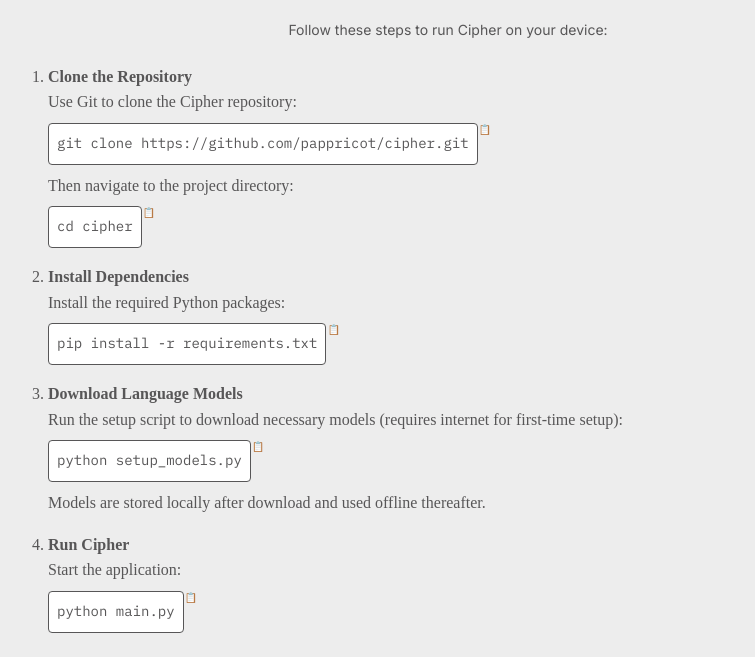
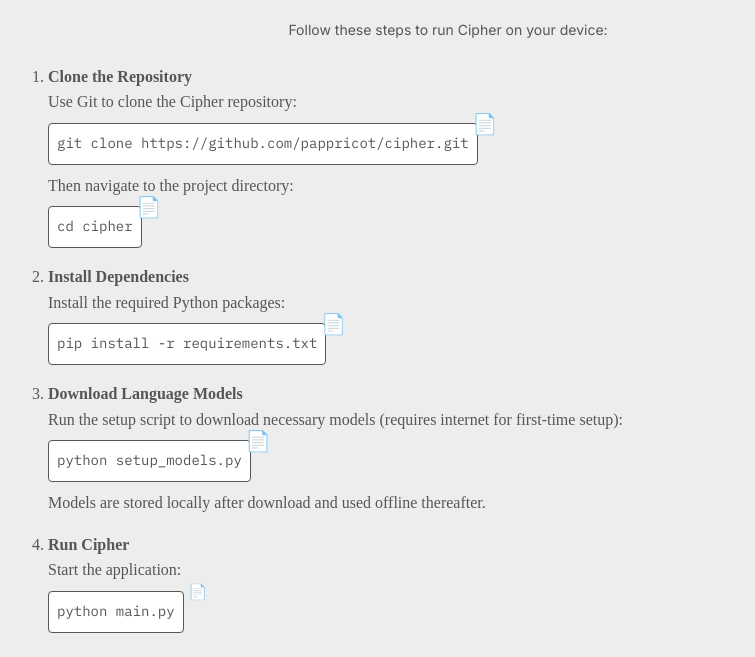
Before and after one commit to pappricot/CipherLandingPage, a plain HTML site: page index.html in a window 1280 px wide. Shown: the part 2276-2933 px from the top of the page, without its empty margins (192-947 px from the left). Drawn offline with nearby package versions, Linux system fonts and the light colour scheme.

Commit message:
style copy emoji

```diff
--- a/index.html
+++ b/index.html
@@ -65,26 +65,26 @@
         Use Git to clone the Cipher repository:
         <div class="code-block">
           <pre><code>git clone https://github.com/pappricot/cipher.git</code></pre>
-          <button class="copy-btn" data-clipboard-text="git clone https://github.com/pappricot/cipher.git">📋</button>
+          <button class="copy-btn" data-clipboard-text="git clone https://github.com/pappricot/cipher.git"> 📄</button>
         </div>
         Then navigate to the project directory:
         <div class="code-block">
           <pre><code>cd cipher</code></pre>
-          <button class="copy-btn" data-clipboard-text="cd cipher">📋</button>
+          <button class="copy-btn" data-clipboard-text="cd cipher"> 📄</button>
         </div>
       </li>
       <li><strong>Install Dependencies</strong><br>
         Install the required Python packages:
         <div class="code-block">
           <pre><code>pip install -r requirements.txt</code></pre>
-          <button class="copy-btn" data-clipboard-text="pip install -r requirements.txt">📋</button>
+          <button class="copy-btn" data-clipboard-text="pip install -r requirements.txt"> 📄</button>
         </div>
       </li>
       <li><strong>Download Language Models</strong><br>
         Run the setup script to download necessary models (requires internet for first-time setup):
         <div class="code-block">
           <pre><code>python setup_models.py</code></pre>
-          <button class="copy-btn" data-clipboard-text="python setup_models.py">📋</button>
+          <button class="copy-btn" data-clipboard-text="python setup_models.py"> 📄</button>
         </div>
         Models are stored locally after download and used offline thereafter.
       </li>
@@ -92,7 +92,7 @@
         Start the application:
         <div class="code-block">
           <pre><code>python main.py</code></pre>
-          <button class="copy-btn" data-clipboard-text="python main.py"><span class="emoji">📋</span></button>
+          <button class="copy-btn" data-clipboard-text="python main.py"><span class="emoji"> 📄</span></button>
         </div>
       </li>
     </ol>
--- a/main.js
+++ b/main.js
@@ -245,7 +245,7 @@ document.addEventListener("DOMContentLoaded", () => {
    document.querySelectorAll('.copy-btn').forEach(button => {
      button.addEventListener('click', function() {
        const originalContent = button.innerHTML;
-       button.innerHTML = '<span class="emoji">✅</span> Copied!';
+       button.innerHTML = '<span class="emoji">Copied!</span>';
        setTimeout(() => {
          button.innerHTML = originalContent;
        }, 2000);
--- a/styles.css
+++ b/styles.css
@@ -268,23 +268,27 @@
 
   #getting-started .copy-btn {
     position: relative;
-    bottom: 15px;
+    bottom: 20px;
     right: 15px;
     background: none;
     border: none;
-    font-size: 1rem;
     cursor: pointer;
-    padding: 0.25rem 0.5rem;
+    padding: 0.1rem 0.1rem;
     color: rgb(87, 86, 87);
     font-family: Inter, Arial, sans-serif;
     display: flex;
     align-items: center;
     z-index: 1;
-    font-size: 10px;
+    font-size: 20px;
+
   }
 
-  #getting-started .copy-btn:hover {
-    color: #66CCFF;
+  #getting-started .emoji {
+    position: relative;
+    left: 10px;
+    color: rgb(87, 86, 87);
+    font-family: Inter, Arial, sans-serif;
+    font-size: 15px;
   }
 
   #contact-me form {
```
